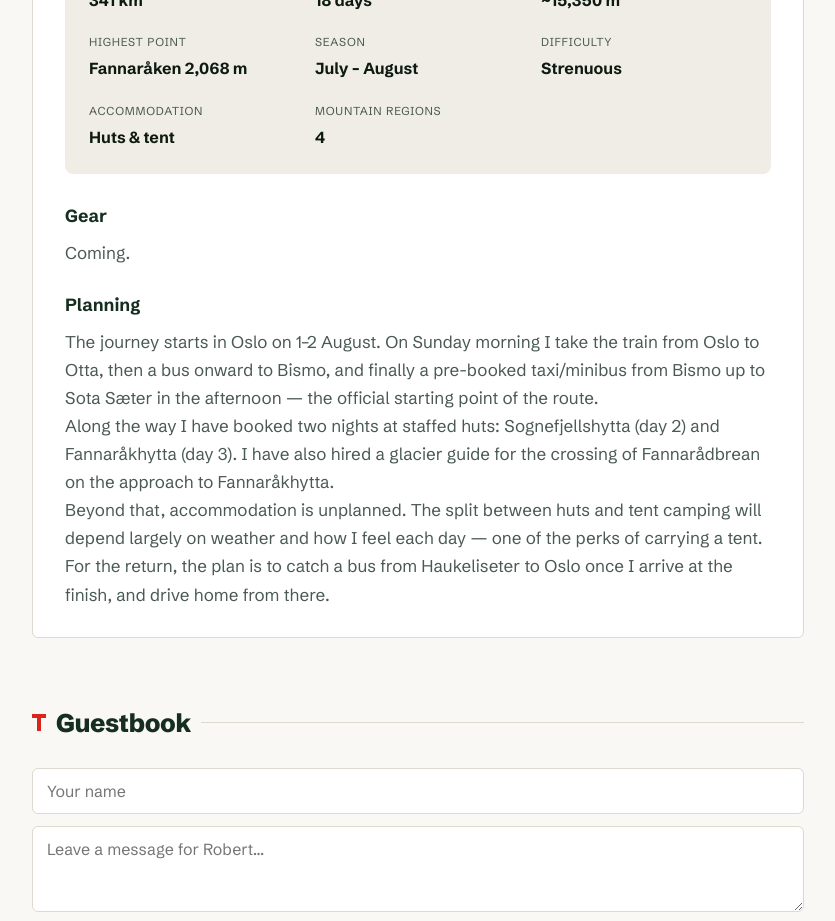
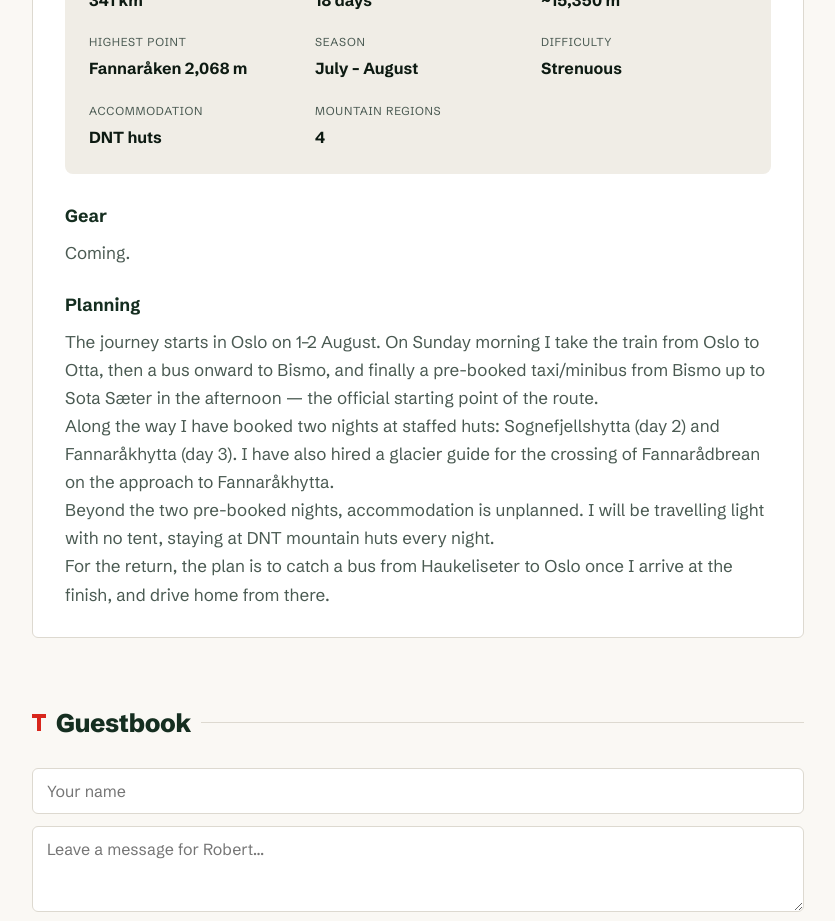
Before and after one commit to reitanr/massiv, a React (Vite) app: page / in a window 1280 px wide. Shown: the part 3920-4841 px from the top of the page, without its empty margins (222-1057 px from the left). Built offline with nearby package versions, Linux system fonts and the light colour scheme; no server answers; the database is empty.

Commit message:
content: kun DNT hytter, ingen telt

```diff
--- a/src/App.jsx
+++ b/src/App.jsx
@@ -343,8 +343,8 @@ function Preparations() {
           in Northern Europe — was completed on skis in winter conditions between
           21 and 25 March 2026, with DNT's approval counting it toward the full
           Massiv stamp collection. This summer, the remaining 12 stages from
-          Sota Sæter to Finsehytta will complete the route, with nights split
-          between DNT mountain huts and tent camping.
+          Sota Sæter to Finsehytta will complete the route, with all nights
+          at DNT mountain huts and a light pack.
         </p>
 
         <div className="prep-stats">
@@ -354,7 +354,7 @@ function Preparations() {
           <div><span className="stat-label">Highest point</span><span className="stat-value">Fannaråken 2,068 m</span></div>
           <div><span className="stat-label">Season</span><span className="stat-value">July – August</span></div>
           <div><span className="stat-label">Difficulty</span><span className="stat-value">Strenuous</span></div>
-          <div><span className="stat-label">Accommodation</span><span className="stat-value">Huts &amp; tent</span></div>
+          <div><span className="stat-label">Accommodation</span><span className="stat-value">DNT huts</span></div>
           <div><span className="stat-label">Mountain regions</span><span className="stat-value">4</span></div>
         </div>
 
@@ -373,9 +373,8 @@ function Preparations() {
           of Fannarådbrean on the approach to Fannaråkhytta.
         </p>
         <p>
-          Beyond that, accommodation is unplanned. The split between huts and tent camping
-          will depend largely on weather and how I feel each day — one of the perks of
-          carrying a tent.
+          Beyond the two pre-booked nights, accommodation is unplanned. I will be
+          travelling light with no tent, staying at DNT mountain huts every night.
         </p>
         <p>
           For the return, the plan is to catch a bus from Haukeliseter to Oslo once I
```
